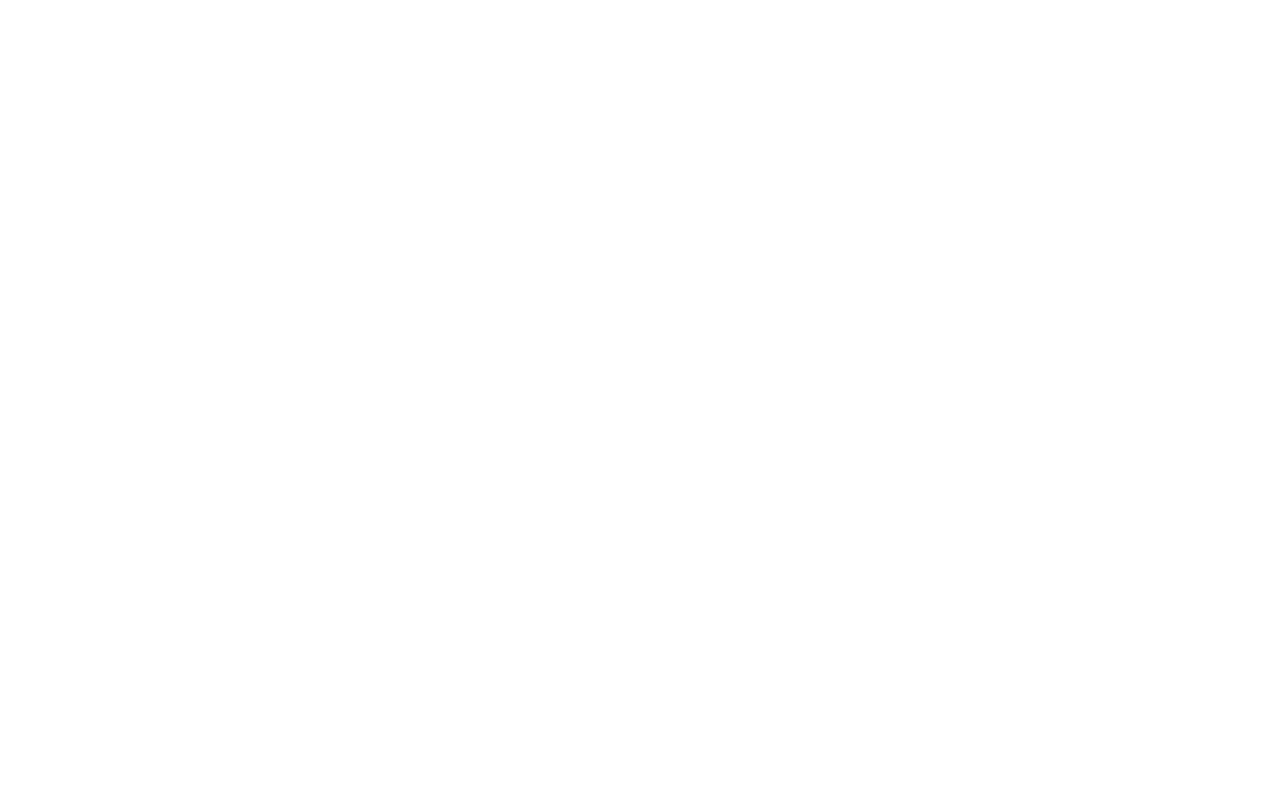
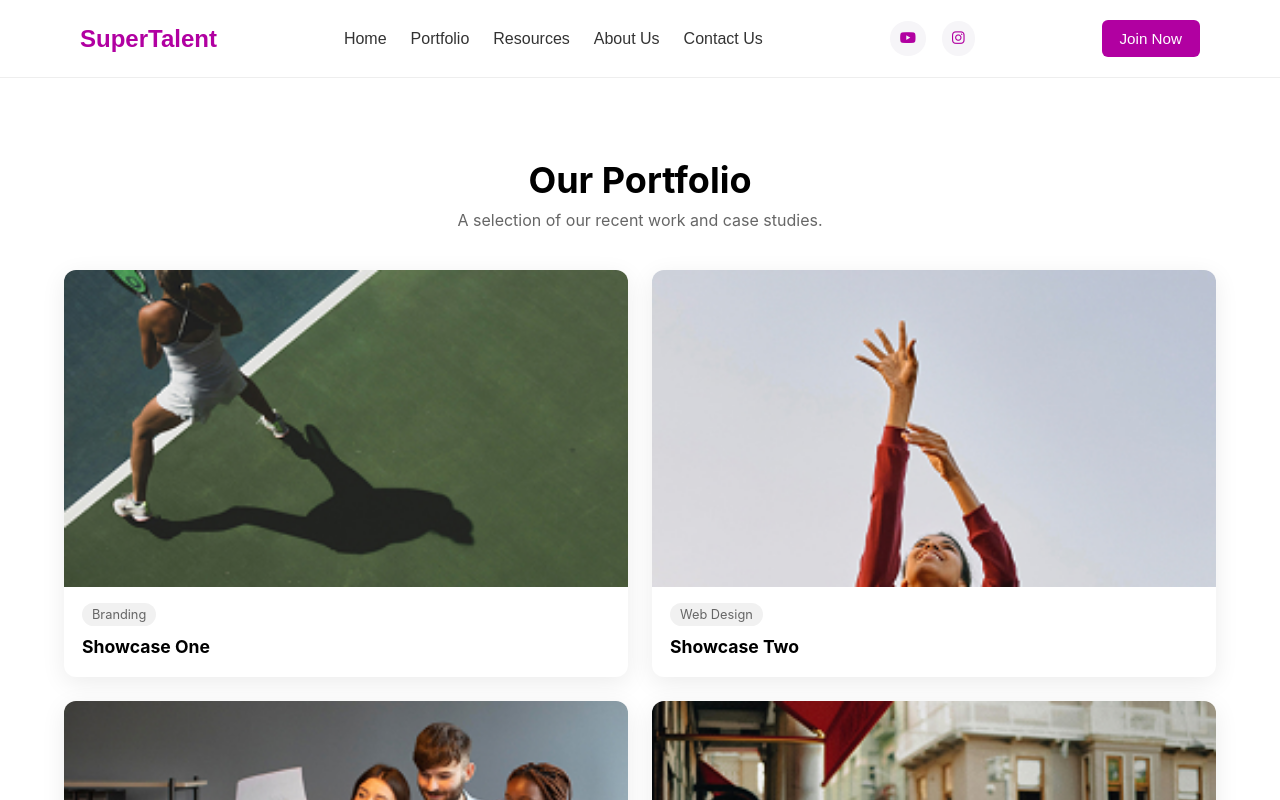
Before and after one commit to imdattusreehari/supertalent, a React (Create React App) app: page /portfolio in a window 1280 px wide. Before the commit this address had no page. Shown: the top 800 px of the page. Built offline with nearby package versions, Linux system fonts and the light colour scheme.

Commit message:
Cursor added portfolio page

```diff
--- a/src/App.js
+++ b/src/App.js
@@ -6,6 +6,7 @@
 // Pages
 import Home from './pages/Home';
 import ContactUs from './pages/ContactUs';
+import Portfolio from './pages/portfolio';
 
 /**
  * Main App component that renders application routes
@@ -18,6 +19,7 @@
         <Routes>
           <Route path="/" element={<Home />} />
           <Route path="/contact-us" element={<ContactUs />} />
+          <Route path="/portfolio" element={<Portfolio />} />
         </Routes>
       </BrowserRouter>
     </div>
--- /dev/null
+++ b/src/pages/portfolio.css
@@ -0,0 +1,77 @@
+.portfolio {
+  padding: 80px 0;
+}
+
+.portfolio-container {
+  width: 90%;
+  max-width: 1200px;
+  margin: 0 auto;
+}
+
+.portfolio-title {
+  font-size: 2.25rem;
+  margin: 0 0 8px;
+  text-align: center;
+}
+
+.portfolio-subtext {
+  color: #666;
+  text-align: center;
+  margin: 0 0 40px;
+}
+
+.portfolio-grid {
+  display: grid;
+  grid-template-columns: repeat(12, 1fr);
+  gap: 24px;
+}
+
+.portfolio-card {
+  grid-column: span 6;
+  background: #fff;
+  border-radius: 12px;
+  box-shadow: 0 6px 24px rgba(0, 0, 0, 0.08);
+  overflow: hidden;
+  transition: transform 160ms ease, box-shadow 160ms ease;
+}
+
+.portfolio-card:hover {
+  transform: translateY(-4px);
+  box-shadow: 0 10px 28px rgba(0, 0, 0, 0.12);
+}
+
+.card-media {
+  aspect-ratio: 16 / 9;
+  background: #f5f5f5;
+}
+
+.card-media img {
+  width: 100%;
+  height: 100%;
+  object-fit: cover;
+  display: block;
+}
+
+.card-body {
+  padding: 16px 18px 20px;
+}
+
+.card-category {
+  display: inline-block;
+  font-size: 0.8rem;
+  color: #666;
+  background: #f1f1f1;
+  padding: 4px 10px;
+  border-radius: 999px;
+}
+
+.card-title {
+  margin: 10px 0 0;
+  font-size: 1.1rem;
+}
+
+@media (max-width: 900px) {
+  .portfolio-card {
+    grid-column: span 12;
+  }
+}
--- a/src/pages/portfolio.js
+++ b/src/pages/portfolio.js
@@ -0,0 +1,46 @@
+import React from 'react';
+import Navbar from '../components/Navbar';
+import Footer from '../components/Footer';
+import './portfolio.css';
+
+function Portfolio() {
+  const projects = [
+    { id: 'proj-1', title: 'Showcase One', image: '/images/feature1.jpg', category: 'Branding' },
+    { id: 'proj-2', title: 'Showcase Two', image: '/images/feature2.jpg', category: 'Web Design' },
+    { id: 'proj-3', title: 'Showcase Three', image: '/images/feature3.jpg', category: 'Illustration' },
+    { id: 'proj-4', title: 'Showcase Four', image: '/images/feature4.jpg', category: 'Marketing' },
+    { id: 'proj-5', title: 'Hero Concept', image: '/images/hero2.jpg', category: 'Art Direction' },
+    { id: 'proj-6', title: 'Map Visual', image: '/images/map.jpg', category: 'Data Viz' },
+  ];
+
+  return (
+    <div className="App">
+      <Navbar />
+      <main role="main">
+        <section id="portfolio" className="portfolio">
+          <div className="portfolio-container">
+            <h1 className="portfolio-title">Our Portfolio</h1>
+            <p className="portfolio-subtext">A selection of our recent work and case studies.</p>
+
+            <div className="portfolio-grid">
+              {projects.map((project) => (
+                <article key={project.id} className="portfolio-card">
+                  <div className="card-media">
+                    <img src={project.image} alt={project.title} loading="lazy" />
+                  </div>
+                  <div className="card-body">
+                    <span className="card-category">{project.category}</span>
+                    <h3 className="card-title">{project.title}</h3>
+                  </div>
+                </article>
+              ))}
+            </div>
+          </div>
+        </section>
+      </main>
+      <Footer />
+    </div>
+  );
+}
+
+export default Portfolio;
```
